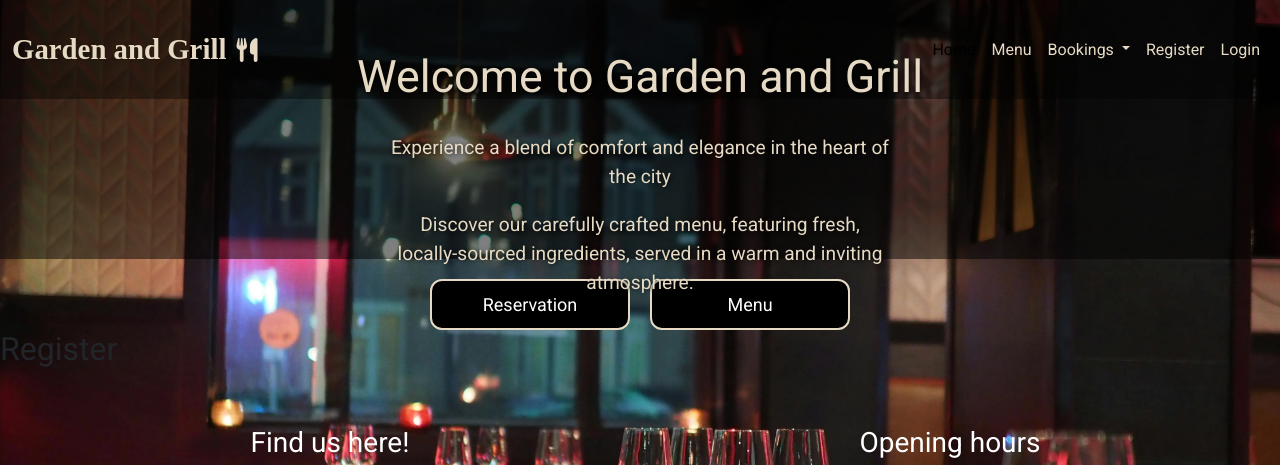
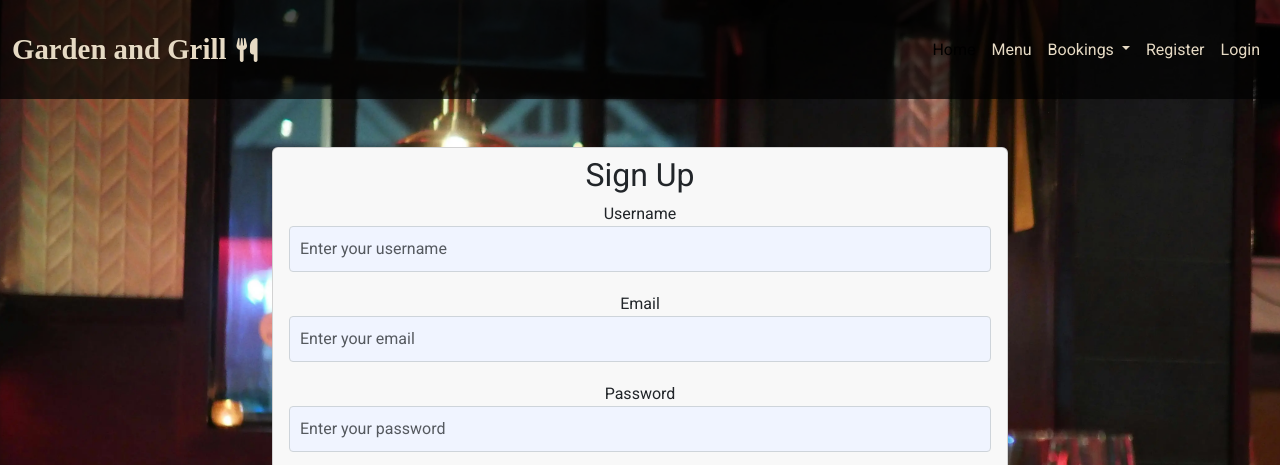
Before and after one commit to Patteerrik/Garden_Grill, a Django app: page /register/ in a window 1280 px wide. Shown: the top 465 px of the page. Run offline with Django 4.2, Linux system fonts and the light colour scheme; some libraries are stand-ins or nearby versions.

Commit message:
created and styled registration form

```diff
--- a/home/templates/home/register.html
+++ b/home/templates/home/register.html
@@ -1,8 +1,54 @@
 {% extends 'base.html' %}
 
 {% block content %}
-<h2>Register</h2>
-<form method="post" action="{% url 'register' %}">
+<div class="container mt-5">
+    <div class="row justify-content-center">
+        <div class="col-md-8">
+            <div class="card custom-card">
+                <div class="card-header text-center">
+                    <h2>Sign Up</h2>
+                    <form class="form_register" method="post" action="{% url 'register' %}">
+                        {% csrf_token %}
+                        <div class="form-group mb-3">
+                            <label for="username">Username</label>
+                            <input type="text" class="form-control" id="username" name="username"
+                                placeholder="Enter your username" required>
+                        </div>
+                        <div class="form-group mb-3">
+                            <label for="email">Email</label>
+                            <input type="email" class="form-control" id="email" name="email"
+                                placeholder="Enter your email" required>
+                        </div>
+                        <div class="form-group mb-3">
+                            <label for="password">Password</label>
+                            <input type="password" class="form-control" id="password" name="password"
+                                placeholder="Enter your password" required>
+                        </div>
+                        <div class="form-group mb-3">
+                            <label for="confirm_password">Confirm Password</label>
+                            <input type="password" class="form-control" id="confirm_password" name="confirm_password"
+                                placeholder="Confirm your password" required>
+                        </div>
+                        <button type="submit" class="btn btn-primary w-100">Sign up</button>
+                    </form>
+                </div>
+                <div class="card-footer text-center">
+                    <small>Already have an account? <a href=>Login here</a></small>
+                </div>
+            </div>
+        </div>
+    </div>
+</div>
+{% endblock %}
 
-</form>
+{% block header-text %}
+
 {% endblock %}
+
+{% block buttons %}
+
+{% endblock %}
+
+{% block bottom-section %}
+
+{% endblock %}
--- a/static/css/style.css
+++ b/static/css/style.css
@@ -108,7 +108,6 @@ footer {
     align-items: center;
     margin-top: auto;
     padding: 20px;
-    /* background-colo: rgba(0, 0, 0, 0.7);*/
 }
 
 .col-md-6 {
@@ -183,3 +182,14 @@ footer {
     color: #f0f0f0;
     border: 2px solid #e6dac4;
 }
+
+/* Sign up */
+
+.form-control {
+    background-color: #f0f4ff;
+    border: 1px solid #ced4da;
+    border-radius: 4px;
+    padding: 10px;
+    margin-bottom: 20px;
+    color: #333;
+}
--- a/templates/base.html
+++ b/templates/base.html
@@ -63,6 +63,7 @@
       </div>
     </div>
   </nav>
+  {% block header-text %}
   <header class="header-section">
     <div class="header-content">
         <h1>Welcome to Garden and Grill</h1>
@@ -70,19 +71,22 @@
         <p class="lead">Discover our carefully crafted menu, featuring fresh, locally-sourced ingredients, served in a warm and inviting atmosphere.</p>
     </div>
   </header>
+  {% endblock %}
    <!-- Navigation buttons -->
+   {% block buttons %}
    <div class="navigation-buttons">
      <a href="{% url 'bookings' %}" class="btn btn-primary">Reservation</a>
      <a href="{% url 'menu' %}" class="btn btn-secondary">Menu</a>
    </div>
+   {% endblock %}
   <main>
     {% block content %}
-
     {% endblock %}
   </main>
 
   <!-- Bottom Section -->
   <div class="bottom-section">
+    {% block bottom-section %}
       <!-- google maps -->
       <div class="col-md-6">
              <h3 class="text-white">Find us here!</h3>
@@ -97,6 +101,7 @@
             <p>Sunday: 12:00 - 22:00</p>
         </div>
     </div>
+    {% endblock %}
   </div>
   <!-- footer -->
   <footer class="site-footer text-white text-center py-3 mt-auto">
```
